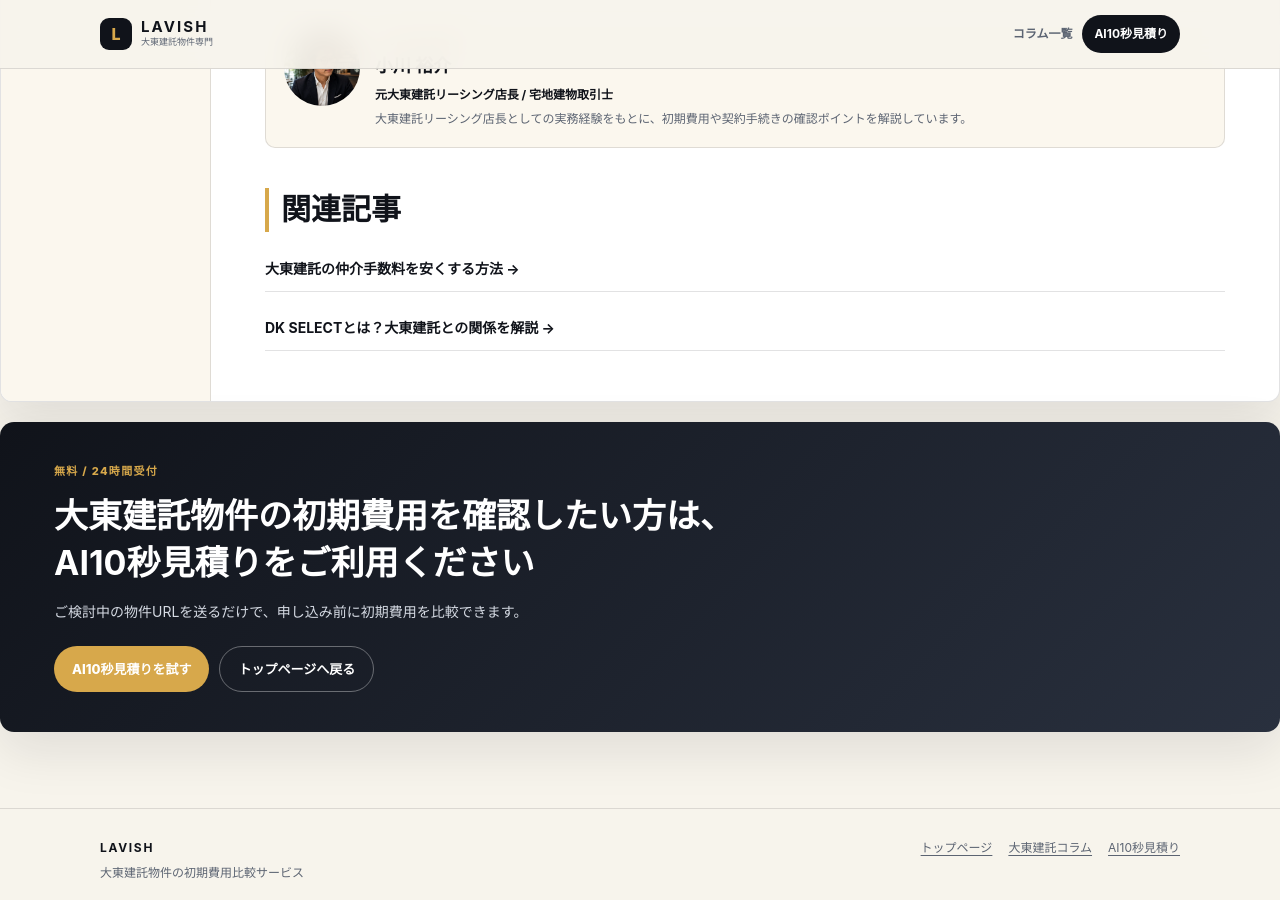
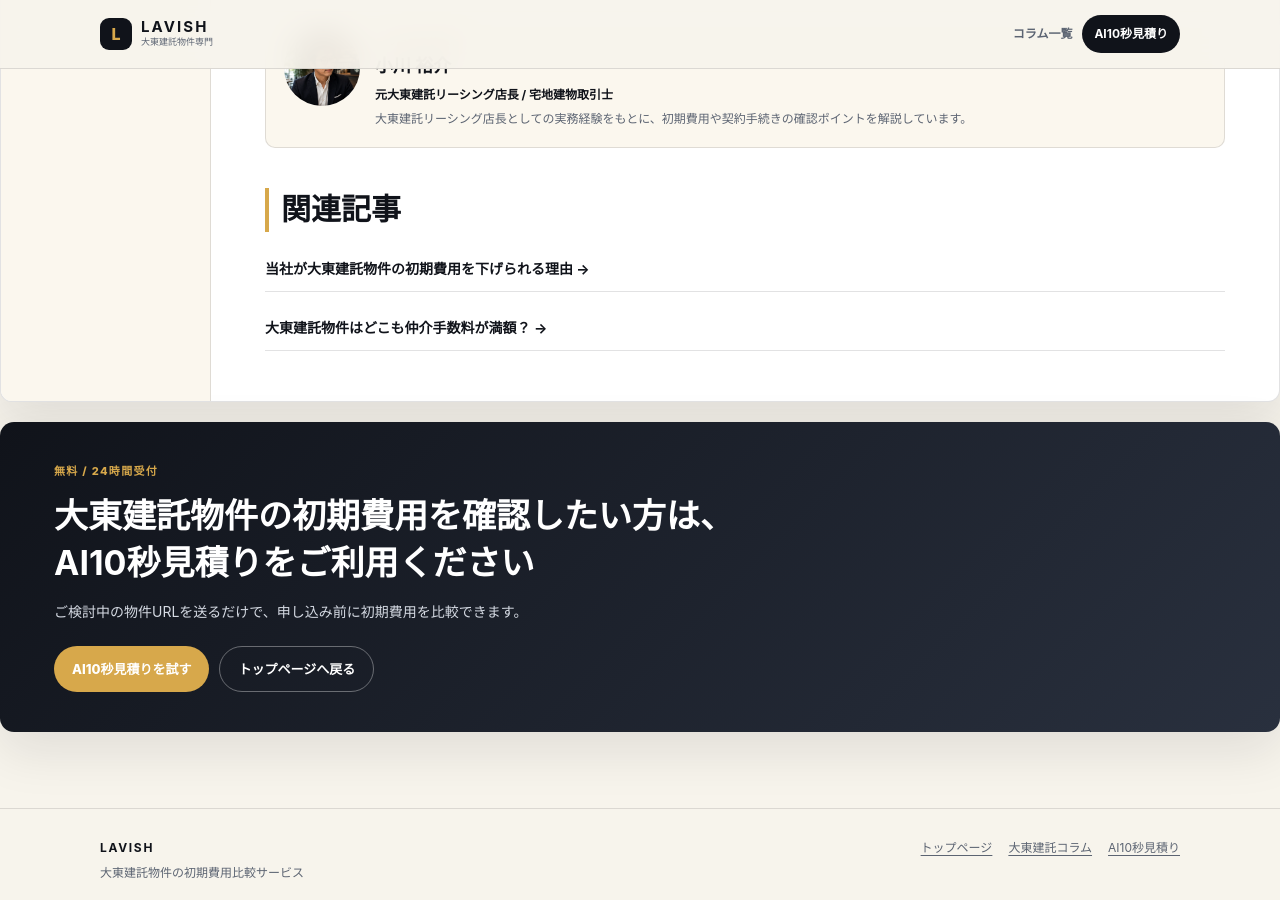
Before and after one commit to lavio8/lavio, a Jekyll site: the page built from _posts/2026-07-13-daito-shokihiyou.md, in a window 1280 px wide and 900 px high, scrolled down 6629 px. Built offline with Jekyll 4.4.1, drawn with Linux system fonts in a browser that asks for light colours.

Commit message:
Update related article title

```diff
--- a/_posts/2026-07-13-daito-shokihiyou.md
+++ b/_posts/2026-07-13-daito-shokihiyou.md
@@ -21,9 +21,9 @@ toc:
   - label: 初期費用を比較するポイント
     id: comparison
 related:
-  - title: 大東建託の仲介手数料を安くする方法
+  - title: 当社が大東建託物件の初期費用を下げられる理由
     url: /column/daito-chukaitesuryo/
-  - title: DK SELECTとは？大東建託との関係を解説
+  - title: 大東建託物件はどこも仲介手数料が満額？
     url: /column/dk-select/
 faq:
   - question: 大東建託物件の初期費用は、どこで借りても同じですか？
```
